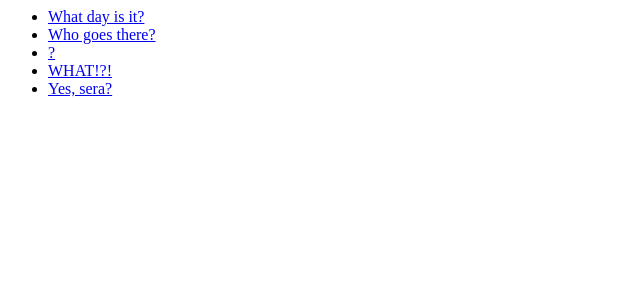
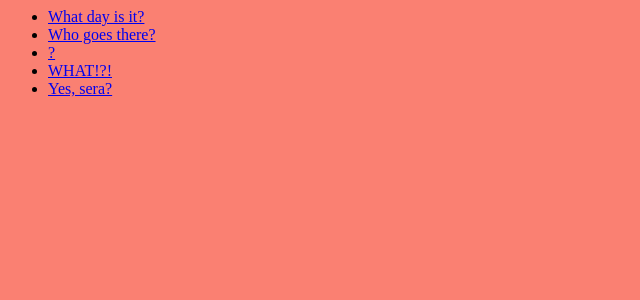
Before and after one commit to JMurphy7/djangoTutorial, a Django app: page /polls/ in a window 1280 px wide. Shown: the top 300 px of the page, without its empty margins (0-640 px from the left). Run offline with Django 3.2, Linux system fonts and the light colour scheme; data comes from the database, SQL or seed files in the repository.

Commit message:
End Of tutorial 6

```diff
--- /dev/null
+++ b/mysite/polls/static/polls/style.css
@@ -0,0 +1,3 @@
+body {
+    background: salmon
+}
--- a/mysite/polls/templates/polls/index.html
+++ b/mysite/polls/templates/polls/index.html
@@ -1,3 +1,6 @@
+{% load static %}
+
+<link rel="stylesheet" type="text/css" href="{% static 'polls/style.css' %}">
 
 <h1>{{ title }}</h1>
 {% if latest_question_list %}
@@ -7,5 +10,5 @@
     {% endfor %}
     </ul>
 {% else %}
-    <p>No polls are available.</p>
+<p>No polls are available.</p>
 {% endif %}
```
